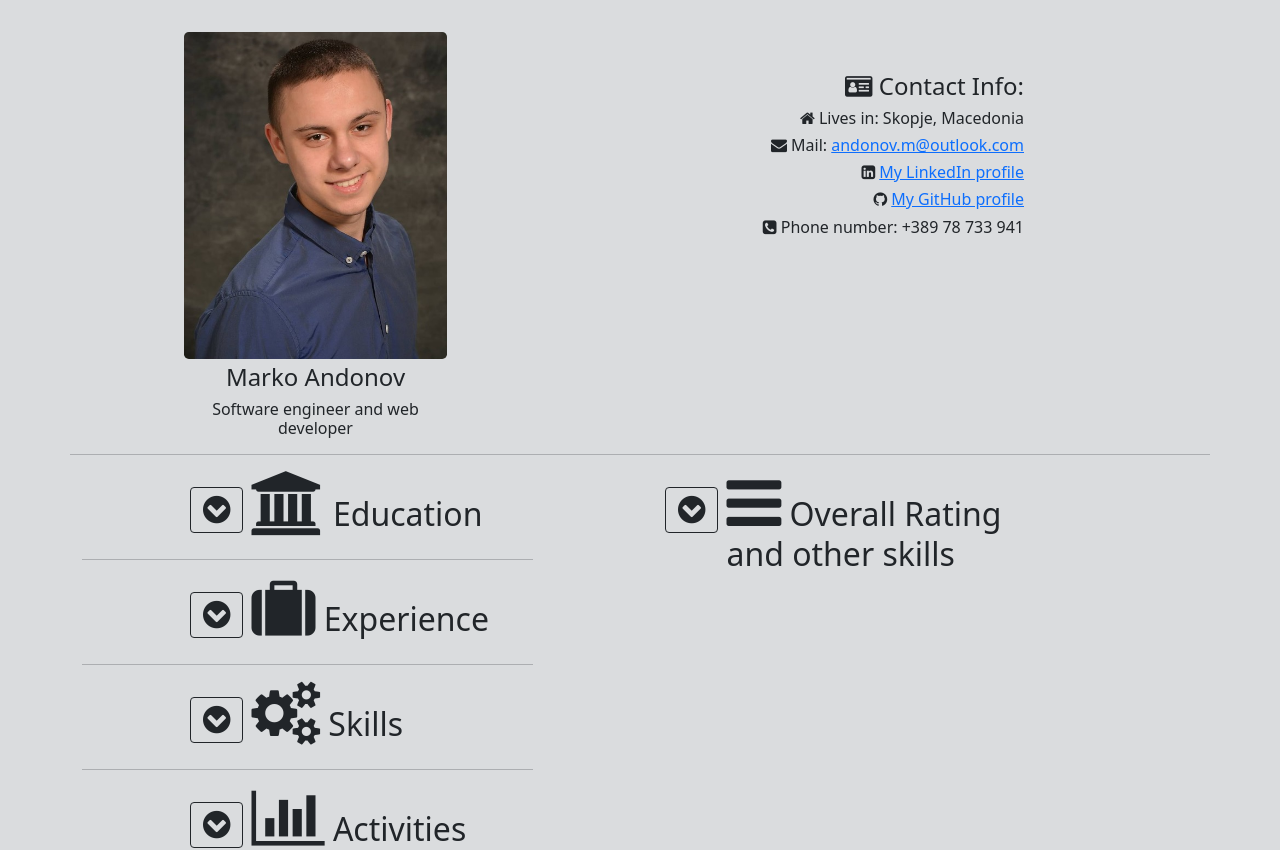
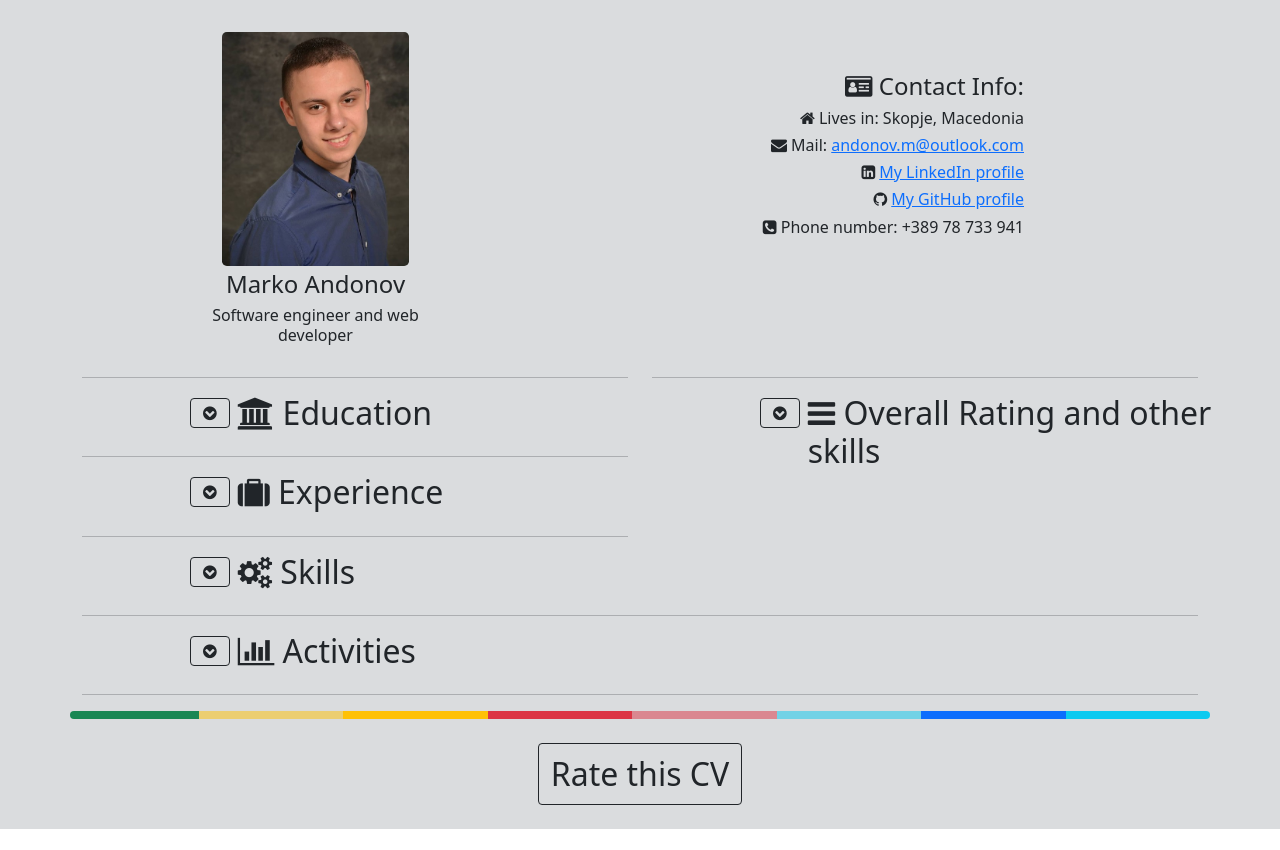
Before and after one commit to Andonov65/portfolio, a Vue app: page / in a window 1280 px wide. Shown: the top 850 px of the page. After the commit the page ends 829 px from the top, so only its background shows below. Built offline with nearby package versions, Linux system fonts and the light colour scheme.

Commit message:
bootstrap design update

```diff
--- a/src/components/Activities.vue
+++ b/src/components/Activities.vue
@@ -5,9 +5,9 @@
                 <div class="row ">
                     <div class="d-flex">
                         <span>
-                            <i @click="myFunction" class="fa fa-chevron-circle-down fa-2x btn btn-outline-dark me-2 mt-3" aria-hidden="true"></i>
+                            <i @click="myFunction" class="fa fa-chevron-circle-down btn btn-outline-dark me-2 mt-1" aria-hidden="true"></i>
                         </span>
-                        <h2><i class="fa fa-bar-chart fa-2x" aria-hidden="true"></i>  Activities</h2>
+                        <h2><i class="fa fa-bar-chart" aria-hidden="true"></i>  Activities</h2>
                     </div>
                 </div>
 
--- a/src/components/Education.vue
+++ b/src/components/Education.vue
@@ -5,9 +5,9 @@
             <div class="row ">
                 <div class="d-flex">
                     <span>
-                        <i @click="myFunction" class="fa fa-chevron-circle-down fa-2x btn btn-outline-dark me-2 mt-3" aria-hidden="true"></i>
+                        <i @click="myFunction" class="fa fa-chevron-circle-down btn btn-outline-dark me-2 mt-1" aria-hidden="true"></i>
                     </span>
-                    <h2><i class="fa fa-university fa-2x" aria-hidden="true"></i>  Education </h2>
+                    <h2><i class="fa fa-university" aria-hidden="true"></i>  Education </h2>
                 </div>
             </div>
 
--- a/src/components/Experience.vue
+++ b/src/components/Experience.vue
@@ -5,9 +5,9 @@
             <div class="row ">
                 <div class="d-flex">
                     <span>
-                        <i @click="myFunction" class="fa fa-chevron-circle-down fa-2x btn btn-outline-dark me-2 mt-3" aria-hidden="true"></i>
+                        <i @click="myFunction" class="fa fa-chevron-circle-down btn btn-outline-dark me-2 mt-1" aria-hidden="true"></i>
                     </span>
-                    <h2><i class="fa fa-suitcase fa-2x" aria-hidden="true"></i>  Experience</h2>
+                    <h2><i class="fa fa-suitcase" aria-hidden="true"></i>  Experience</h2>
                 </div>
             </div>
 
--- a/src/components/GeneralInfo.vue
+++ b/src/components/GeneralInfo.vue
@@ -3,7 +3,7 @@
         <div class="row">
 
             <div class="col-md-5 col-xs-12 m-2 d-flex flex-column align-items-center">
-                <img class="rounded-3 mb-1 col-7 img-fluid"
+                <img class="rounded-3 mb-1 col-5 img-fluid"
                      src="../assets/img/marko-andonov-slika.jpg"
                      alt="marko-andonov-image">
                 <h4 >Marko Andonov</h4>
--- a/src/components/OverallRating.vue
+++ b/src/components/OverallRating.vue
@@ -1,18 +1,18 @@
 <template>
     <section>
-        <div class="row ms-lg-5">
-            <div class="ms-lg-5">
+        <div class="row ms-md-5">
+            <div class="ms-md-5">
                 <div class="row ">
                     <div class="d-flex">
                          <span>
-                            <i @click="myFunction" class="fa fa-chevron-circle-down fa-2x btn btn-outline-dark me-2 mt-3" aria-hidden="true"></i>
+                            <i @click="myFunction" class="fa fa-chevron-circle-down btn btn-outline-dark me-2 mt-1" aria-hidden="true"></i>
                          </span>
-                        <h2><i class="fa fa-bars fa-2x" aria-hidden="true"></i>  Overall Rating and other skills</h2>
+                        <h2><i class="fa fa-bars" aria-hidden="true"></i>  Overall Rating and other skills</h2>
                     </div>
                 </div>
 
                 <div id="hideDivOtherSkill" class="ms-md-5 mt-3 h-25"  style="display: none" >
-                    <ul class="row list-unstyled fs-5 col-12 col-lg-5"  >
+                    <ul class="row list-unstyled fs-5 col-12 col-lg-8"  >
                         <li class="col-12"><i class="fa fa-arrow-circle-o-right" aria-hidden="true"></i>  Time management</li>
                         <li class="col-12"><i class="fa fa-arrow-circle-o-right" aria-hidden="true"></i>  Communication</li>
                         <li class="col-12"><i class="fa fa-arrow-circle-o-right" aria-hidden="true"></i>  Adaptability</li>
--- a/src/components/Skills.vue
+++ b/src/components/Skills.vue
@@ -5,13 +5,13 @@
                 <div class="row ">
                     <div class="d-flex">
                         <span>
-                            <i @click="myFunction" class="fa fa-chevron-circle-down fa-2x btn btn-outline-dark me-2 mt-3" aria-hidden="true"></i>
+                            <i @click="myFunction" class="fa fa-chevron-circle-down btn btn-outline-dark me-2 mt-1" aria-hidden="true"></i>
                         </span>
-                        <h2><i class="fa fa-cogs fa-2x" aria-hidden="true"></i>  Skills</h2>
+                        <h2><i class="fa fa-cogs" aria-hidden="true"></i>  Skills</h2>
                     </div>
                 </div>
 
-                <div id="hideDivSkill" class="ms-md-5 mt-3 h-25"  style="display: none" >
+                <div id="hideDivSkill" class="ms-md-5 mt-3"  style="display: none" >
                     <ul class="row list-unstyled fs-5 col-11 col-md-12"  >
                         <li class="col-12 col-md-4"><i class="fa fa-check-circle-o" aria-hidden="true"></i>  C/C++</li>
                         <li class="col-12 col-md-4"><i class="fa fa-check-circle-o" aria-hidden="true"></i>  JAVA</li>
--- a/src/views/HomeView.vue
+++ b/src/views/HomeView.vue
@@ -5,19 +5,25 @@
 
       <div class="row">
         <general-info/>
-        <hr/>
-        <div class="col-12 col-lg-5">
+
+        <div class="col-12 col-lg-6">
+          <hr/>
           <education/>
           <hr/>
           <experience/>
           <hr/>
           <skills/>
+        </div>
+        <div class="col-12 col-lg-6">
+          <hr/>
+          <overall-rating/>
+        </div>
+      </div>
+      <div class="row">
+        <div class="col-12">
           <hr/>
           <activities/>
           <hr/>
-        </div>
-        <div class="col-12 col-lg-5">
-          <overall-rating/>
         </div>
 
       </div>
```
